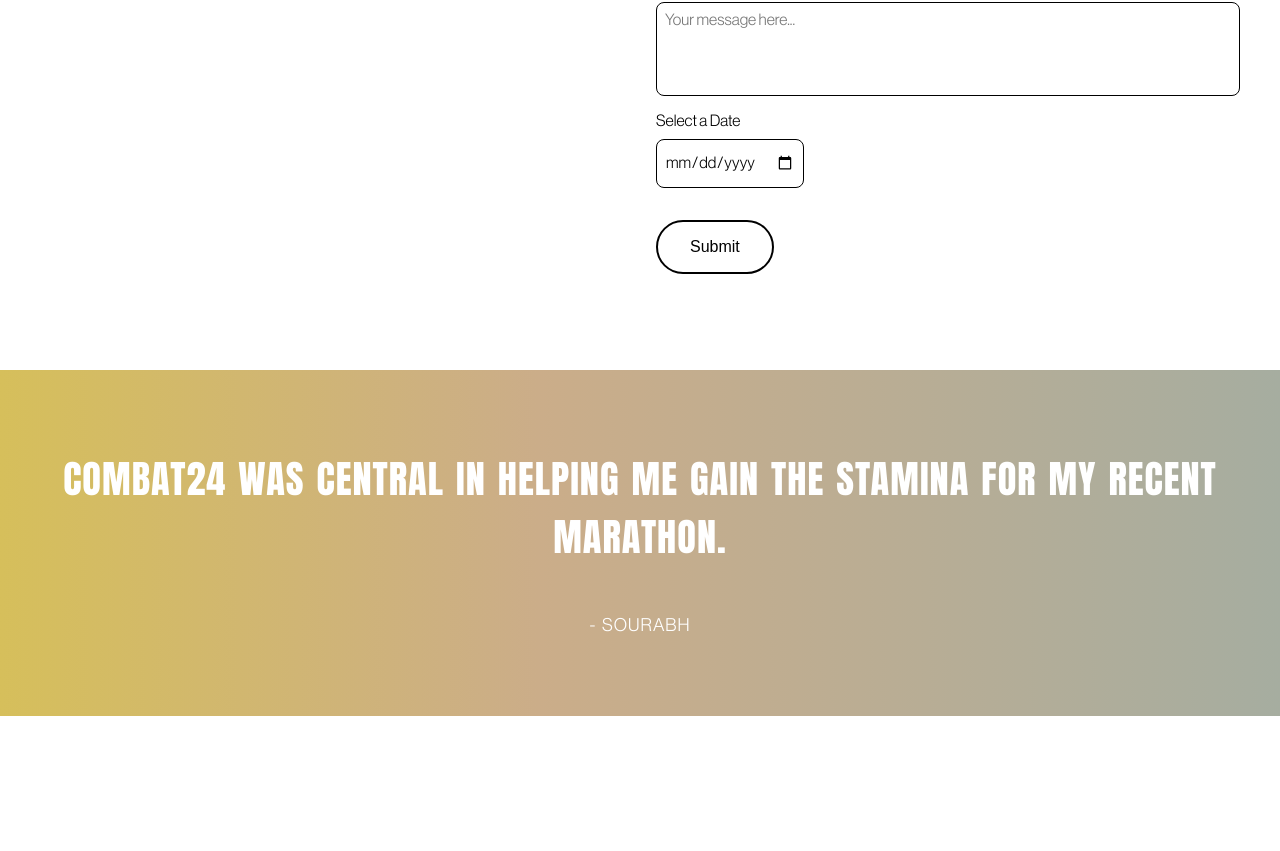
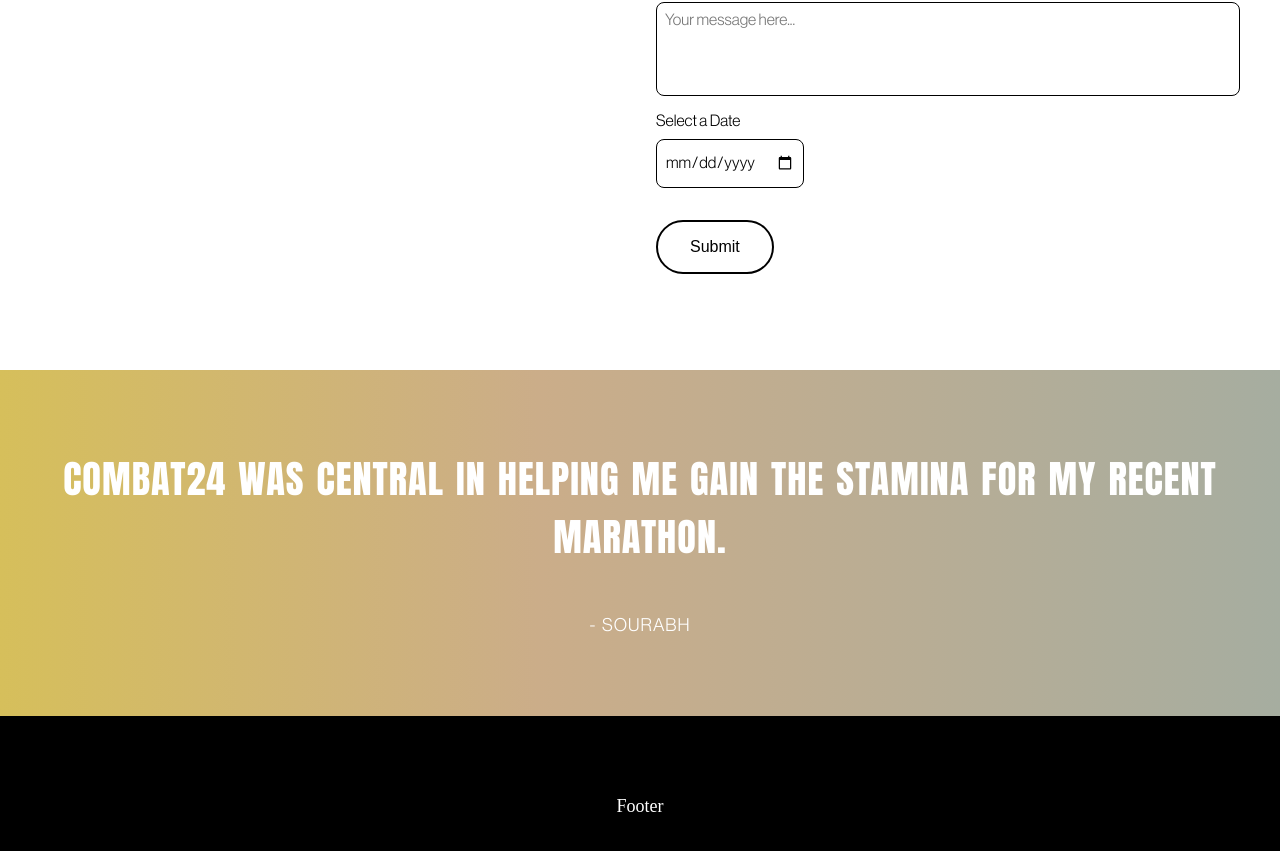
Before and after one commit to Raghavj2000/Combat24, a React (Create React App) app: page / in a window 1280 px wide. Shown: the part 2729-3580 px from the top of the page. Before the commit the page ends 3445 px from the top, so only its background shows below. Built offline with nearby package versions, Linux system fonts and the light colour scheme.

Commit message:
footer code

```diff
--- a/src/components/Footer/Footer.css
+++ b/src/components/Footer/Footer.css
@@ -0,0 +1,9 @@
+footer {
+  padding: 5rem 0;
+  background-color: black;
+  color: white;
+  display: flex;
+  justify-content: center;
+  align-items: center;
+  flex-direction: column;
+}
--- a/src/components/Footer/Footer.js
+++ b/src/components/Footer/Footer.js
@@ -2,7 +2,7 @@
 import "./Footer.css";
 
 const Footer = () => {
-  return <div>Footer</div>;
+  return <footer>Footer</footer>;
 };
 
 export default Footer;
--- a/src/pages/Home/Home.js
+++ b/src/pages/Home/Home.js
@@ -1,8 +1,8 @@
 import React from "react";
 import "./home.css";
-import girl1 from "../../assets/girl1.jpg";
-import girl2 from "../../assets/girl2.jpg";
+
 import ContactForm from "../../components/ContactForm/ContactForm";
+import Footer from "../../components/Footer/Footer";
 
 const Home = () => {
   const amenities = [
@@ -84,6 +84,7 @@
         </h2>
         <h4 className="nue">- Sourabh</h4>
       </section>
+      <Footer />
     </>
   );
 };
```
